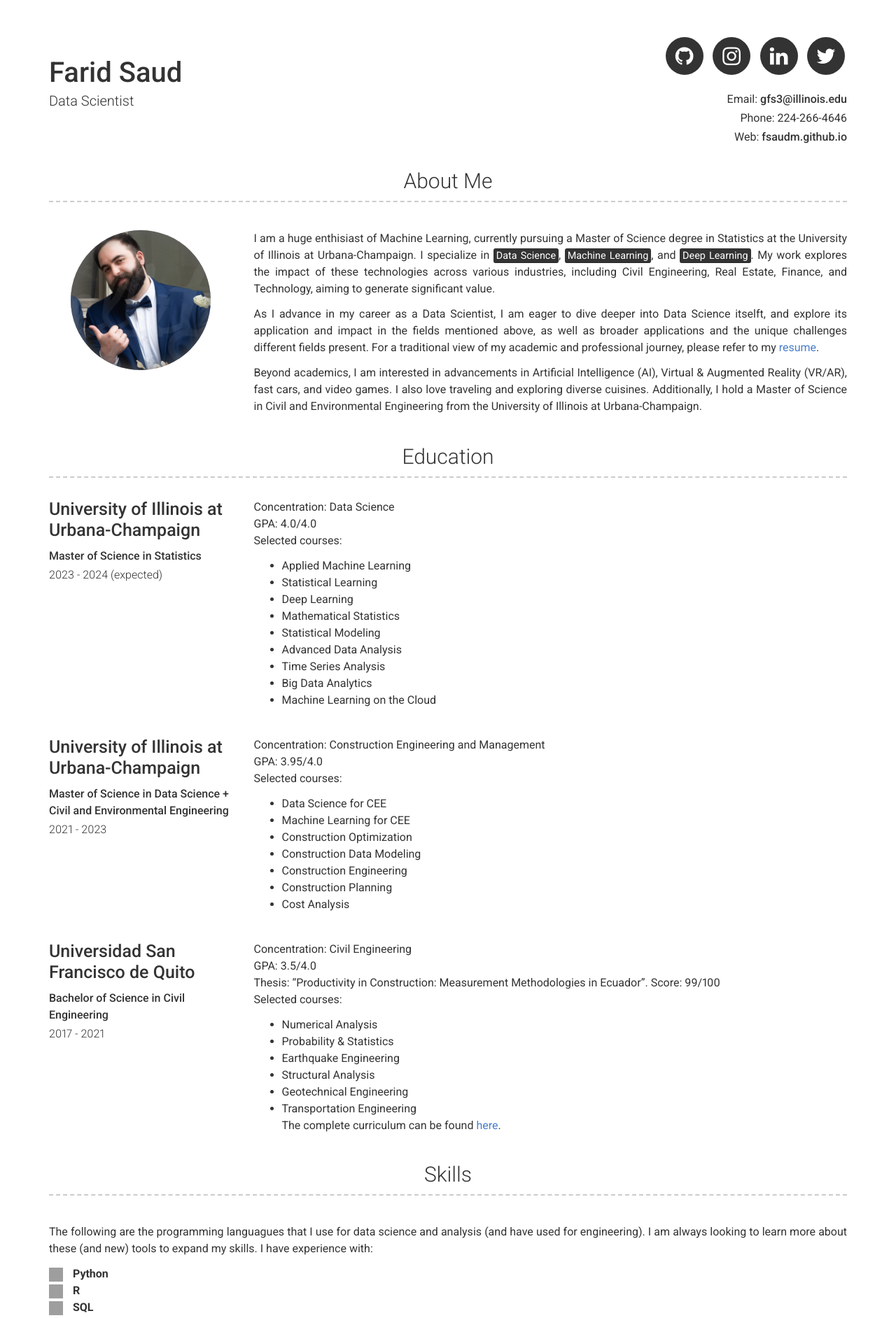
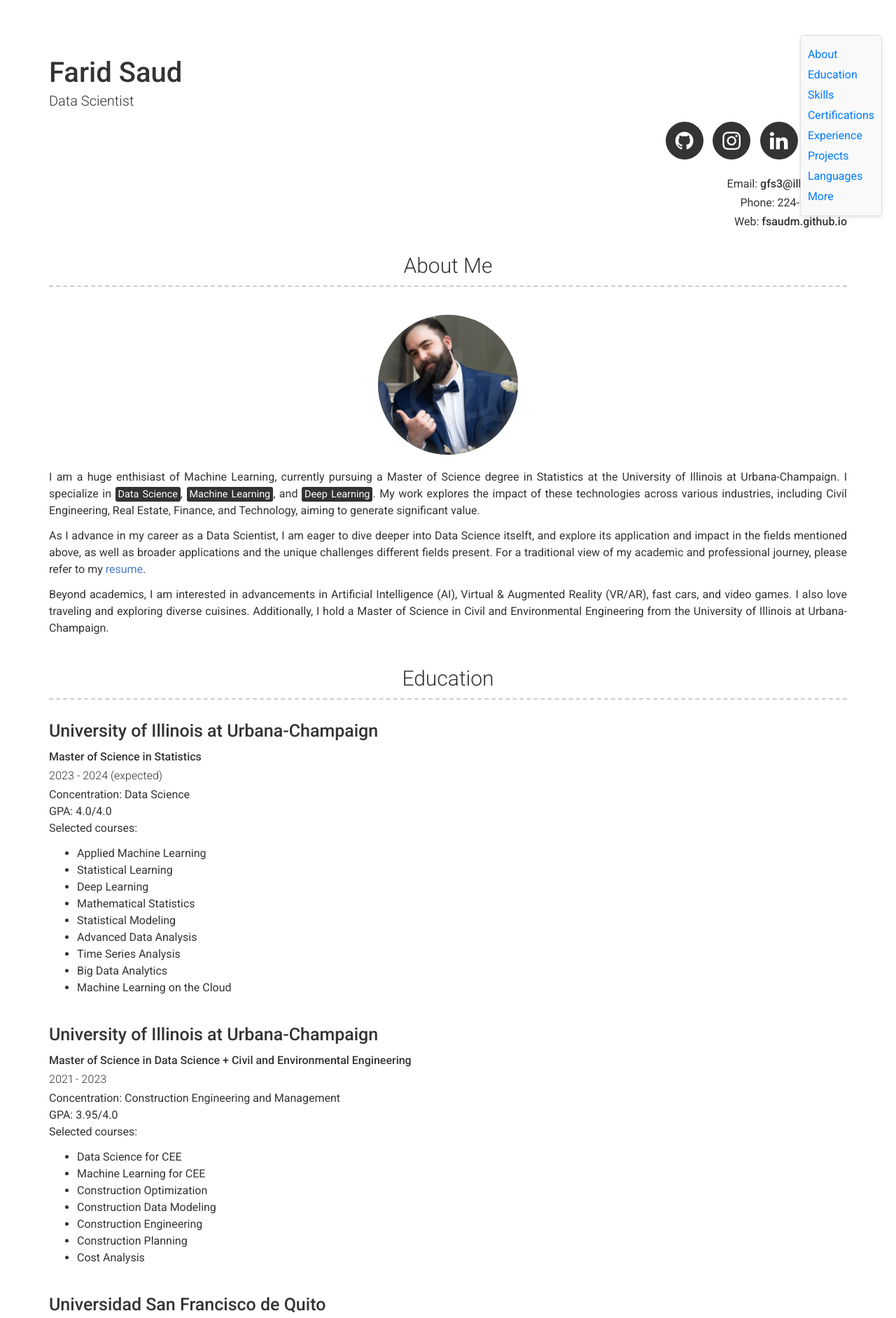
Before and after one commit to fsaudm/fsaudm.github.io, a Jekyll site: the page built from index.md, in a window 1280 px wide. Shown: the top 1884 px of the page at 70% size. Built offline with Jekyll 4.4.1, drawn with Linux system fonts in a browser that asks for light colours; grey boxes are pictures that could not be loaded.

Commit message:
floatting index, added to the default.html and main.css

```diff
--- a/_layouts/default.html
+++ b/_layouts/default.html
@@ -10,7 +10,23 @@
   <main class="page-content" aria-label="Content">
     <div class="wrapper">
 
-      {%- include about.html -%}
+      <!-- Floating Index -->
+      <nav id="floating-index">
+        <ul>
+          <li><a href="#about">About</a></li>
+          <li><a href="#education">Education</a></li>
+          <li><a href="#skills">Skills</a></li>
+          <li><a href="#certifications">Certifications</a></li>
+          <li><a href="#experience">Experience</a></li>
+          <li><a href="#projects">Projects</a></li>
+          <li><a href="#languages">Languages</a></li>
+          <li><a href="#more-content">More</a></li>
+        </ul>
+      </nav>
+
+      <div id="about">
+        {%- include about.html -%}
+      </div>
 
       <!-- Education -->
       {%- if site.data.education.size > 0 -%}
--- a/assets/main.scss
+++ b/assets/main.scss
@@ -2,4 +2,41 @@
 # Front matter comment to ensure Jekyll properly reads file.
 ---
 
-@import 'modern-resume-theme'
+@import 'modern-resume-theme';
+
+/* Floating Index Styles */
+#floating-index {
+  position: fixed;
+  top: 50px;
+  right: 20px;
+  background: #f9f9f9;
+  padding: 10px;
+  border: 1px solid #ddd;
+  border-radius: 5px;
+  box-shadow: 0 2px 5px rgba(0, 0, 0, 0.1);
+  z-index: 1000;
+}
+
+#floating-index ul {
+  list-style: none;
+  padding: 0;
+  margin: 0;
+}
+
+#floating-index ul li {
+  margin: 5px 0;
+}
+
+#floating-index ul li a {
+  text-decoration: none;
+  color: #007bff;
+}
+
+#floating-index ul li a:hover {
+  text-decoration: underline;
+}
+
+/* Ensure columns are the same size for all screen sizes */
+.col-xs-12 {
+  width: 100%;
+}
```
